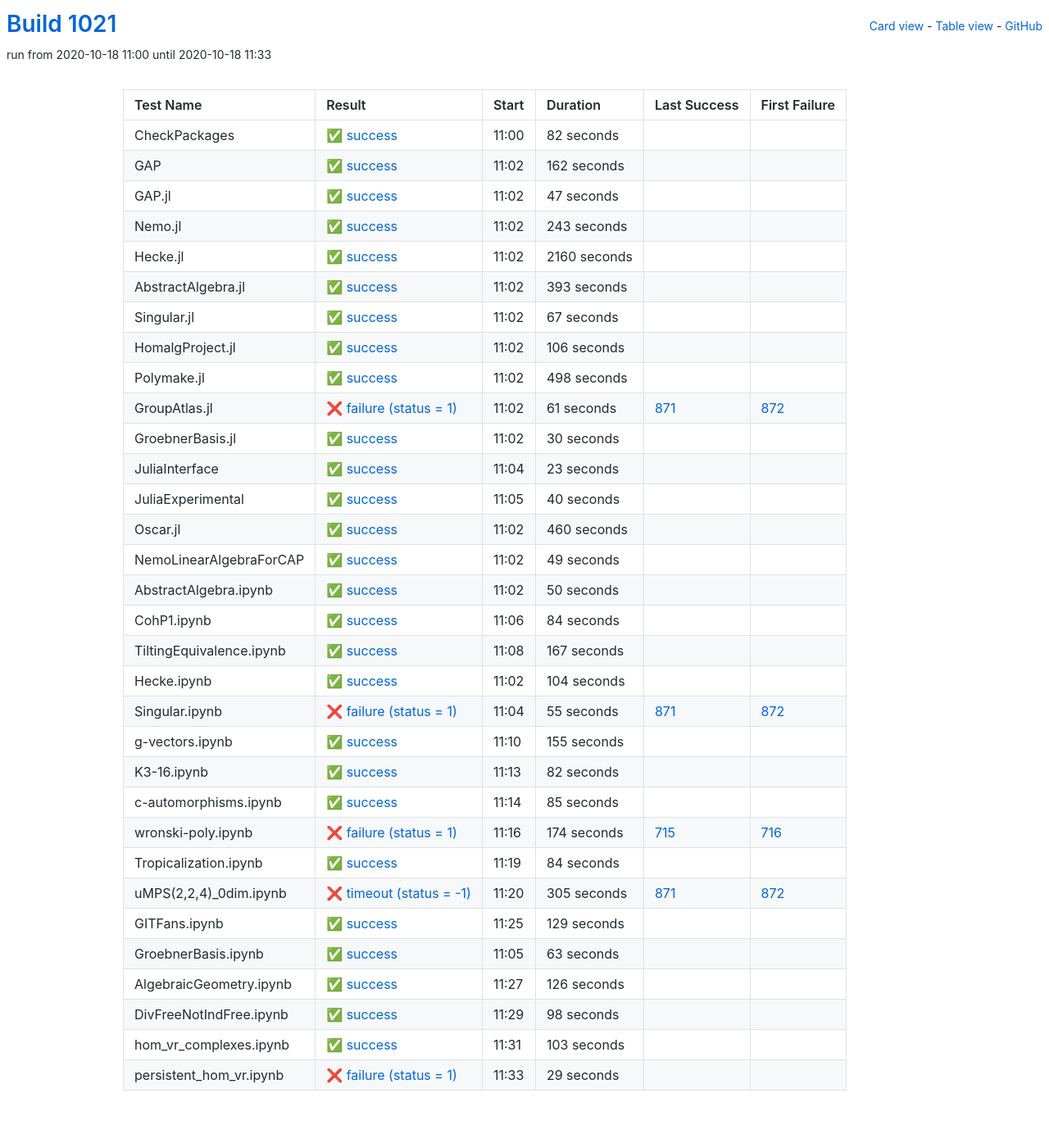
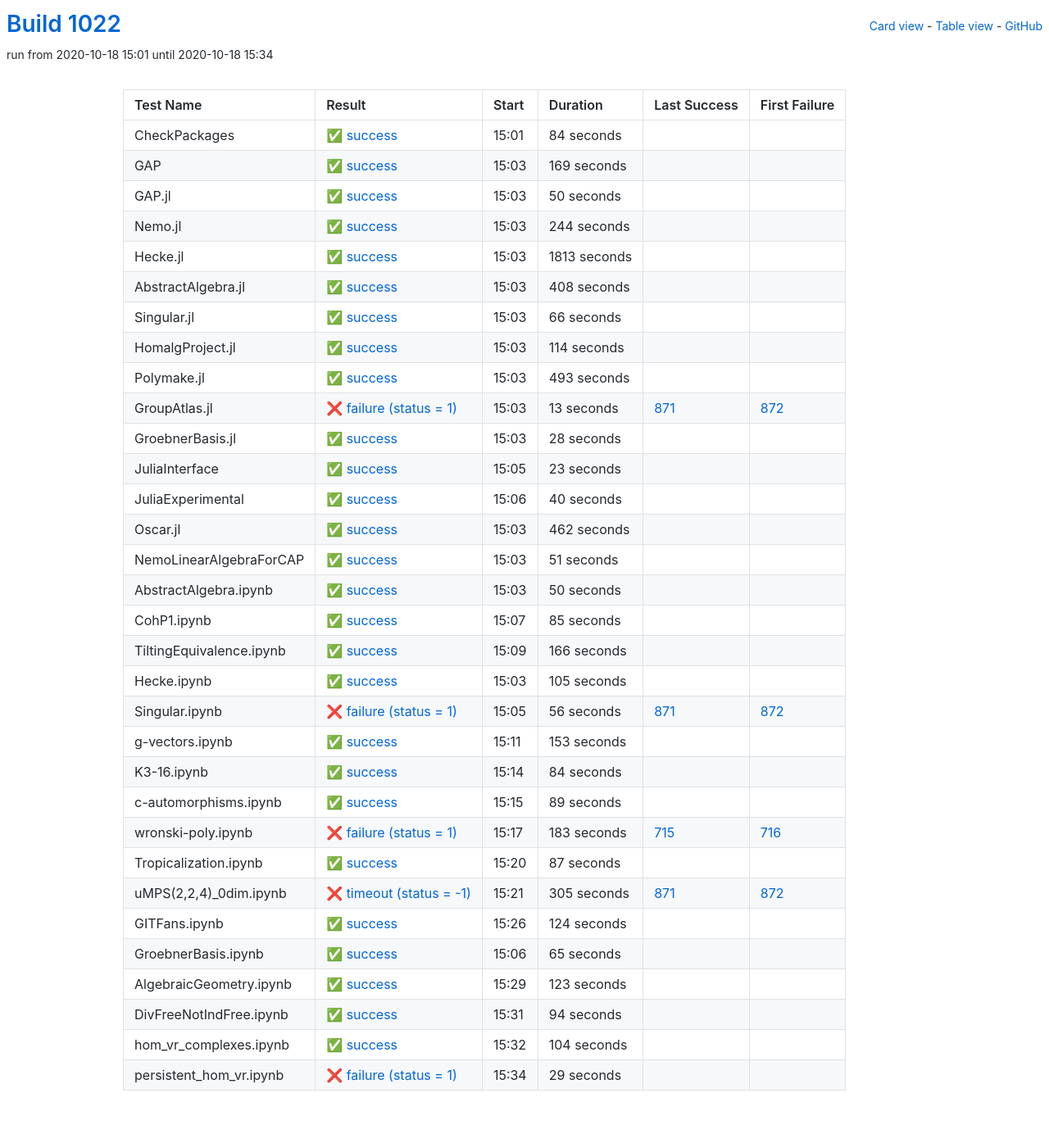
Before and after one commit to oscar-system/oscar-ci-status-stable, a Jekyll site: the page built from table.html, in a window 1280 px wide. Shown: the whole page at 82% size. Built offline with Jekyll 4.4.1, drawn with Linux system fonts in a browser that asks for light colours.

Commit message:
Build #1022

```diff
--- a/_data/ci.yml
+++ b/_data/ci.yml
@@ -1,6 +1,6 @@
 ---
-build: 1021
-build_url: https://oscarci.mathematik.uni-kl.de/job/oscar-stable/1021/
+build: 1022
+build_url: https://oscarci.mathematik.uni-kl.de/job/oscar-stable/1022/
 job: oscar-stable
 organization: oscar-system
 repo: oscar-ci-status-stable
@@ -8,140 +8,140 @@ repourl: https://github.com/oscar-system/oscar-ci-status-stable
 tests:
 - name: CheckPackages
   id: checkpackages
-  log: https://oscarci.mathematik.uni-kl.de/job/oscar-stable/1021/artifact/logs/build-1021/CheckPackages.log
-  start: 2020-10-18 11:00
+  log: https://oscarci.mathematik.uni-kl.de/job/oscar-stable/1022/artifact/logs/build-1022/CheckPackages.log
+  start: 2020-10-18 15:01
   success: true
   exitcode: 0
   status: success
-  duration: 82
+  duration: 84
   last_success: false
   last_success_url:
   first_failure: false
   first_failure_url:
 - name: GAP
   id: gap
-  log: https://oscarci.mathematik.uni-kl.de/job/oscar-stable/1021/artifact/logs/build-1021/GAP.log
-  start: 2020-10-18 11:02
+  log: https://oscarci.mathematik.uni-kl.de/job/oscar-stable/1022/artifact/logs/build-1022/GAP.log
+  start: 2020-10-18 15:03
   success: true
   exitcode: 0
   status: success
-  duration: 162
+  duration: 169
   last_success: false
   last_success_url:
   first_failure: false
   first_failure_url:
 - name: GAP.jl
   id: gap-jl
-  log: https://oscarci.mathematik.uni-kl.de/job/oscar-stable/1021/artifact/logs/build-1021/GAP.jl.log
-  start: 2020-10-18 11:02
+  log: https://oscarci.mathematik.uni-kl.de/job/oscar-stable/1022/artifact/logs/build-1022/GAP.jl.log
+  start: 2020-10-18 15:03
   success: true
   exitcode: 0
   status: success
-  duration: 47
+  duration: 50
   last_success: false
   last_success_url:
   first_failure: false
   first_failure_url:
 - name: Nemo.jl
   id: nemo-jl
-  log: https://oscarci.mathematik.uni-kl.de/job/oscar-stable/1021/artifact/logs/build-1021/Nemo.jl.log
-  start: 2020-10-18 11:02
+  log: https://oscarci.mathematik.uni-kl.de/job/oscar-stable/1022/artifact/logs/build-1022/Nemo.jl.log
+  start: 2020-10-18 15:03
   success: true
   exitcode: 0
   status: success
-  duration: 243
+  duration: 244
   last_success: false
   last_success_url:
   first_failure: false
   first_failure_url:
 - name: Hecke.jl
   id: hecke-jl
-  log: https://oscarci.mathematik.uni-kl.de/job/oscar-stable/1021/artifact/logs/build-1021/Hecke.jl.log
-  start: 2020-10-18 11:02
+  log: https://oscarci.mathematik.uni-kl.de/job/oscar-stable/1022/artifact/logs/build-1022/Hecke.jl.log
+  start: 2020-10-18 15:03
   success: true
   exitcode: 0
   status: success
-  duration: 2160
+  duration: 1813
   last_success: false
   last_success_url:
   first_failure: false
   first_failure_url:
 - name: AbstractAlgebra.jl
   id: abstractalgebra-jl
-  log: https://oscarci.mathematik.uni-kl.de/job/oscar-stable/1021/artifact/logs/build-1021/AbstractAlgebra.jl.log
-  start: 2020-10-18 11:02
+  log: https://oscarci.mathematik.uni-kl.de/job/oscar-stable/1022/artifact/logs/build-1022/AbstractAlgebra.jl.log
+  start: 2020-10-18 15:03
   success: true
   exitcode: 0
   status: success
-  duration: 393
+  duration: 408
   last_success: false
   last_success_url:
   first_failure: false
   first_failure_url:
 - name: Singular.jl
   id: singular-jl
-  log: https://oscarci.mathematik.uni-kl.de/job/oscar-stable/1021/artifact/logs/build-1021/Singular.jl.log
-  start: 2020-10-18 11:02
+  log: https://oscarci.mathematik.uni-kl.de/job/oscar-stable/1022/artifact/logs/build-1022/Singular.jl.log
+  start: 2020-10-18 15:03
   success: true
   exitcode: 0
   status: success
-  duration: 67
+  duration: 66
   last_success: false
   last_success_url:
   first_failure: false
   first_failure_url:
 - name: HomalgProject.jl
   id: homalgproject-jl
-  log: https://oscarci.mathematik.uni-kl.de/job/oscar-stable/1021/artifact/logs/build-1021/HomalgProject.jl.log
-  start: 2020-10-18 11:02
+  log: https://oscarci.mathematik.uni-kl.de/job/oscar-stable/1022/artifact/logs/build-1022/HomalgProject.jl.log
+  start: 2020-10-18 15:03
   success: true
   exitcode: 0
   status: success
-  duration: 106
+  duration: 114
   last_success: false
   last_success_url:
   first_failure: false
   first_failure_url:
 - name: Polymake.jl
   id: polymake-jl
-  log: https://oscarci.mathematik.uni-kl.de/job/oscar-stable/1021/artifact/logs/build-1021/Polymake.jl.log
-  start: 2020-10-18 11:02
+  log: https://oscarci.mathematik.uni-kl.de/job/oscar-stable/1022/artifact/logs/build-1022/Polymake.jl.log
+  start: 2020-10-18 15:03
   success: true
   exitcode: 0
   status: success
-  duration: 498
+  duration: 493
   last_success: false
   last_success_url:
   first_failure: false
   first_failure_url:
 - name: GroupAtlas.jl
   id: groupatlas-jl
-  log: https://oscarci.mathematik.uni-kl.de/job/oscar-stable/1021/artifact/logs/build-1021/GroupAtlas.jl.log
-  start: 2020-10-18 11:02
+  log: https://oscarci.mathematik.uni-kl.de/job/oscar-stable/1022/artifact/logs/build-1022/GroupAtlas.jl.log
+  start: 2020-10-18 15:03
   success: false
   exitcode: 1
   status: failure
-  duration: 61
+  duration: 13
   last_success: 871
   last_success_url: https://oscarci.mathematik.uni-kl.de/job/oscar-stable/871/
   first_failure: 872
   first_failure_url: https://oscarci.mathematik.uni-kl.de/job/oscar-stable/872/
 - name: GroebnerBasis.jl
   id: groebnerbasis-jl
-  log: https://oscarci.mathematik.uni-kl.de/job/oscar-stable/1021/artifact/logs/build-1021/GroebnerBasis.jl.log
-  start: 2020-10-18 11:02
+  log: https://oscarci.mathematik.uni-kl.de/job/oscar-stable/1022/artifact/logs/build-1022/GroebnerBasis.jl.log
+  start: 2020-10-18 15:03
   success: true
   exitcode: 0
   status: success
-  duration: 30
+  duration: 28
   last_success: false
   last_success_url:
   first_failure: false
   first_failure_url:
 - name: JuliaInterface
   id: juliainterface
-  log: https://oscarci.mathematik.uni-kl.de/job/oscar-stable/1021/artifact/logs/build-1021/JuliaInterface.log
-  start: 2020-10-18 11:04
+  log: https://oscarci.mathematik.uni-kl.de/job/oscar-stable/1022/artifact/logs/build-1022/JuliaInterface.log
+  start: 2020-10-18 15:05
   success: true
   exitcode: 0
   status: success
@@ -152,8 +152,8 @@ tests:
   first_failure_url:
 - name: JuliaExperimental
   id: juliaexperimental
-  log: https://oscarci.mathematik.uni-kl.de/job/oscar-stable/1021/artifact/logs/build-1021/JuliaExperimental.log
-  start: 2020-10-18 11:05
+  log: https://oscarci.mathematik.uni-kl.de/job/oscar-stable/1022/artifact/logs/build-1022/JuliaExperimental.log
+  start: 2020-10-18 15:06
   success: true
   exitcode: 0
   status: success
@@ -164,32 +164,32 @@ tests:
   first_failure_url:
 - name: Oscar.jl
   id: oscar-jl
-  log: https://oscarci.mathematik.uni-kl.de/job/oscar-stable/1021/artifact/logs/build-1021/Oscar.jl.log
-  start: 2020-10-18 11:02
+  log: https://oscarci.mathematik.uni-kl.de/job/oscar-stable/1022/artifact/logs/build-1022/Oscar.jl.log
+  start: 2020-10-18 15:03
   success: true
   exitcode: 0
   status: success
-  duration: 460
+  duration: 462
   last_success: false
   last_success_url:
   first_failure: false
   first_failure_url:
 - name: NemoLinearAlgebraForCAP
   id: nemolinearalgebraforcap
-  log: https://oscarci.mathematik.uni-kl.de/job/oscar-stable/1021/artifact/logs/build-1021/NemoLinearAlgebraForCAP.log
-  start: 2020-10-18 11:02
+  log: https://oscarci.mathematik.uni-kl.de/job/oscar-stable/1022/artifact/logs/build-1022/NemoLinearAlgebraForCAP.log
+  start: 2020-10-18 15:03
   success: true
   exitcode: 0
   status: success
-  duration: 49
+  duration: 51
   last_success: false
   last_success_url:
   first_failure: false
   first_failure_url:
 - name: AbstractAlgebra.ipynb
   id: abstractalgebra-ipynb
-  log: https://oscarci.mathematik.uni-kl.de/job/oscar-stable/1021/artifact/logs/build-1021/AbstractAlgebra.ipynb.log
-  start: 2020-10-18 11:02
+  log: https://oscarci.mathematik.uni-kl.de/job/oscar-stable/1022/artifact/logs/build-1022/AbstractAlgebra.ipynb.log
+  start: 2020-10-18 15:03
   success: true
   exitcode: 0
   status: success
@@ -200,8 +200,68 @@ tests:
   first_failure_url:
 - name: CohP1.ipynb
   id: cohp1-ipynb
-  log: https://oscarci.mathematik.uni-kl.de/job/oscar-stable/1021/artifact/logs/build-1021/CohP1.ipynb.log
-  start: 2020-10-18 11:06
+  log: https://oscarci.mathematik.uni-kl.de/job/oscar-stable/1022/artifact/logs/build-1022/CohP1.ipynb.log
+  start: 2020-10-18 15:07
+  success: true
+  exitcode: 0
+  status: success
+  duration: 85
+  last_success: false
+  last_success_url:
+  first_failure: false
+  first_failure_url:
+- name: TiltingEquivalence.ipynb
+  id: tiltingequivalence-ipynb
+  log: https://oscarci.mathematik.uni-kl.de/job/oscar-stable/1022/artifact/logs/build-1022/TiltingEquivalence.ipynb.log
+  start: 2020-10-18 15:09
+  success: true
+  exitcode: 0
+  status: success
+  duration: 166
+  last_success: false
+  last_success_url:
+  first_failure: false
+  first_failure_url:
+- name: Hecke.ipynb
+  id: hecke-ipynb
+  log: https://oscarci.mathematik.uni-kl.de/job/oscar-stable/1022/artifact/logs/build-1022/Hecke.ipynb.log
+  start: 2020-10-18 15:03
+  success: true
+  exitcode: 0
+  status: success
+  duration: 105
+  last_success: false
+  last_success_url:
+  first_failure: false
+  first_failure_url:
+- name: Singular.ipynb
+  id: singular-ipynb
+  log: https://oscarci.mathematik.uni-kl.de/job/oscar-stable/1022/artifact/logs/build-1022/Singular.ipynb.log
+  start: 2020-10-18 15:05
+  success: false
+  exitcode: 1
+  status: failure
+  duration: 56
+  last_success: 871
+  last_success_url: https://oscarci.mathematik.uni-kl.de/job/oscar-stable/871/
+  first_failure: 872
+  first_failure_url: https://oscarci.mathematik.uni-kl.de/job/oscar-stable/872/
+- name: g-vectors.ipynb
+  id: g-vectors-ipynb
+  log: https://oscarci.mathematik.uni-kl.de/job/oscar-stable/1022/artifact/logs/build-1022/g-vectors.ipynb.log
+  start: 2020-10-18 15:11
+  success: true
+  exitcode: 0
+  status: success
+  duration: 153
+  last_success: false
+  last_success_url:
+  first_failure: false
+  first_failure_url:
+- name: K3-16.ipynb
+  id: k3-16-ipynb
+  log: https://oscarci.mathematik.uni-kl.de/job/oscar-stable/1022/artifact/logs/build-1022/K3-16.ipynb.log
+  start: 2020-10-18 15:14
   success: true
   exitcode: 0
   status: success
@@ -210,106 +270,46 @@ tests:
   last_success_url:
   first_failure: false
   first_failure_url:
-- name: TiltingEquivalence.ipynb
-  id: tiltingequivalence-ipynb
-  log: https://oscarci.mathematik.uni-kl.de/job/oscar-stable/1021/artifact/logs/build-1021/TiltingEquivalence.ipynb.log
-  start: 2020-10-18 11:08
+- name: c-automorphisms.ipynb
+  id: c-automorphisms-ipynb
+  log: https://oscarci.mathematik.uni-kl.de/job/oscar-stable/1022/artifact/logs/build-1022/c-automorphisms.ipynb.log
+  start: 2020-10-18 15:15
   success: true
   exitcode: 0
   status: success
-  duration: 167
-  last_success: false
-  last_success_url:
-  first_failure: false
-  first_failure_url:
-- name: Hecke.ipynb
-  id: hecke-ipynb
-  log: https://oscarci.mathematik.uni-kl.de/job/oscar-stable/1021/artifact/logs/build-1021/Hecke.ipynb.log
-  start: 2020-10-18 11:02
-  success: true
-  exitcode: 0
-  status: success
-  duration: 104
-  last_success: false
-  last_success_url:
-  first_failure: false
-  first_failure_url:
-- name: Singular.ipynb
-  id: singular-ipynb
-  log: https://oscarci.mathematik.uni-kl.de/job/oscar-stable/1021/artifact/logs/build-1021/Singular.ipynb.log
-  start: 2020-10-18 11:04
-  success: false
-  exitcode: 1
-  status: failure
-  duration: 55
-  last_success: 871
-  last_success_url: https://oscarci.mathematik.uni-kl.de/job/oscar-stable/871/
-  first_failure: 872
-  first_failure_url: https://oscarci.mathematik.uni-kl.de/job/oscar-stable/872/
-- name: g-vectors.ipynb
-  id: g-vectors-ipynb
-  log: https://oscarci.mathematik.uni-kl.de/job/oscar-stable/1021/artifact/logs/build-1021/g-vectors.ipynb.log
-  start: 2020-10-18 11:10
-  success: true
-  exitcode: 0
-  status: success
-  duration: 155
-  last_success: false
-  last_success_url:
-  first_failure: false
-  first_failure_url:
-- name: K3-16.ipynb
-  id: k3-16-ipynb
-  log: https://oscarci.mathematik.uni-kl.de/job/oscar-stable/1021/artifact/logs/build-1021/K3-16.ipynb.log
-  start: 2020-10-18 11:13
-  success: true
-  exitcode: 0
-  status: success
-  duration: 82
-  last_success: false
-  last_success_url:
-  first_failure: false
-  first_failure_url:
-- name: c-automorphisms.ipynb
-  id: c-automorphisms-ipynb
-  log: https://oscarci.mathematik.uni-kl.de/job/oscar-stable/1021/artifact/logs/build-1021/c-automorphisms.ipynb.log
-  start: 2020-10-18 11:14
-  success: true
-  exitcode: 0
-  status: success
-  duration: 85
+  duration: 89
   last_success: false
   last_success_url:
   first_failure: false
   first_failure_url:
 - name: wronski-poly.ipynb
   id: wronski-poly-ipynb
-  log: https://oscarci.mathematik.uni-kl.de/job/oscar-stable/1021/artifact/logs/build-1021/wronski-poly.ipynb.log
-  start: 2020-10-18 11:16
+  log: https://oscarci.mathematik.uni-kl.de/job/oscar-stable/1022/artifact/logs/build-1022/wronski-poly.ipynb.log
+  start: 2020-10-18 15:17
   success: false
   exitcode: 1
   status: failure
-  duration: 174
+  duration: 183
   last_success: 715
   last_success_url: https://oscarci.mathematik.uni-kl.de/job/oscar-stable/715/
   first_failure: 716
   first_failure_url: https://oscarci.mathematik.uni-kl.de/job/oscar-stable/716/
 - name: Tropicalization.ipynb
   id: tropicalization-ipynb
-  log: https://oscarci.mathematik.uni-kl.de/job/oscar-stable/1021/artifact/logs/build-1021/Tropicalization.ipynb.log
-  start: 2020-10-18 11:19
+  log: https://oscarci.mathematik.uni-kl.de/job/oscar-stable/1022/artifact/logs/build-1022/Tropicalization.ipynb.log
+  start: 2020-10-18 15:20
   success: true
   exitcode: 0
   status: success
-  duration: 84
+  duration: 87
   last_success: false
   last_success_url:
   first_failure: false
   first_failure_url:
 - name: uMPS(2,2,4)_0dim.ipynb
   id: umps-2-2-4-0dim-ipynb
-  log: https://oscarci.mathematik.uni-kl.de/job/oscar-stable/1021/artifact/logs/build-1021/uMPS-2-2-4-_0dim.ipynb.log
-  start: 2020-10-18 11:20
+  log: https://oscarci.mathematik.uni-kl.de/job/oscar-stable/1022/artifact/logs/build-1022/uMPS-2-2-4-_0dim.ipynb.log
+  start: 2020-10-18 15:21
   success: false
   exitcode: -1
   status: timeout
@@ -320,68 +320,68 @@ tests:
   first_failure_url: https://oscarci.mathematik.uni-kl.de/job/oscar-stable/872/
 - name: GITFans.ipynb
   id: gitfans-ipynb
-  log: https://oscarci.mathematik.uni-kl.de/job/oscar-stable/1021/artifact/logs/build-1021/GITFans.ipynb.log
-  start: 2020-10-18 11:25
+  log: https://oscarci.mathematik.uni-kl.de/job/oscar-stable/1022/artifact/logs/build-1022/GITFans.ipynb.log
+  start: 2020-10-18 15:26
   success: true
   exitcode: 0
   status: success
-  duration: 129
+  duration: 124
   last_success: false
   last_success_url:
   first_failure: false
   first_failure_url:
 - name: GroebnerBasis.ipynb
   id: groebnerbasis-ipynb
-  log: https://oscarci.mathematik.uni-kl.de/job/oscar-stable/1021/artifact/logs/build-1021/GroebnerBasis.ipynb.log
-  start: 2020-10-18 11:05
+  log: https://oscarci.mathematik.uni-kl.de/job/oscar-stable/1022/artifact/logs/build-1022/GroebnerBasis.ipynb.log
+  start: 2020-10-18 15:06
   success: true
   exitcode: 0
   status: success
-  duration: 63
+  duration: 65
   last_success: false
   last_success_url:
   first_failure: false
   first_failure_url:
 - name: AlgebraicGeometry.ipynb
   id: algebraicgeometry-ipynb
-  log: https://oscarci.mathematik.uni-kl.de/job/oscar-stable/1021/artifact/logs/build-1021/AlgebraicGeometry.ipynb.log
-  start: 2020-10-18 11:27
+  log: https://oscarci.mathematik.uni-kl.de/job/oscar-stable/1022/artifact/logs/build-1022/AlgebraicGeometry.ipynb.log
+  start: 2020-10-18 15:29
   success: true
   exitcode: 0
   status: success
-  duration: 126
+  duration: 123
   last_success: false
   last_success_url:
   first_failure: false
   first_failure_url:
 - name: DivFreeNotIndFree.ipynb
   id: divfreenotindfree-ipynb
-  log: https://oscarci.mathematik.uni-kl.de/job/oscar-stable/1021/artifact/logs/build-1021/DivFreeNotIndFree.ipynb.log
-  start: 2020-10-18 11:29
+  log: https://oscarci.mathematik.uni-kl.de/job/oscar-stable/1022/artifact/logs/build-1022/DivFreeNotIndFree.ipynb.log
+  start: 2020-10-18 15:31
   success: true
   exitcode: 0
   status: success
-  duration: 98
+  duration: 94
   last_success: false
   last_success_url:
   first_failure: false
   first_failure_url:
 - name: hom_vr_complexes.ipynb
   id: hom-vr-complexes-ipynb
-  log: https://oscarci.mathematik.uni-kl.de/job/oscar-stable/1021/artifact/logs/build-1021/hom_vr_complexes.ipynb.log
-  start: 2020-10-18 11:31
+  log: https://oscarci.mathematik.uni-kl.de/job/oscar-stable/1022/artifact/logs/build-1022/hom_vr_complexes.ipynb.log
+  start: 2020-10-18 15:32
   success: true
   exitcode: 0
   status: success
-  duration: 103
+  duration: 104
   last_success: false
   last_success_url:
   first_failure: false
   first_failure_url:
 - name: persistent_hom_vr.ipynb
   id: persistent-hom-vr-ipynb
-  log: https://oscarci.mathematik.uni-kl.de/job/oscar-stable/1021/artifact/logs/build-1021/persistent_hom_vr.ipynb.log
-  start: 2020-10-18 11:33
+  log: https://oscarci.mathematik.uni-kl.de/job/oscar-stable/1022/artifact/logs/build-1022/persistent_hom_vr.ipynb.log
+  start: 2020-10-18 15:34
   success: false
   exitcode: 1
   status: failure
```
Also changed, not shown: README.md.
